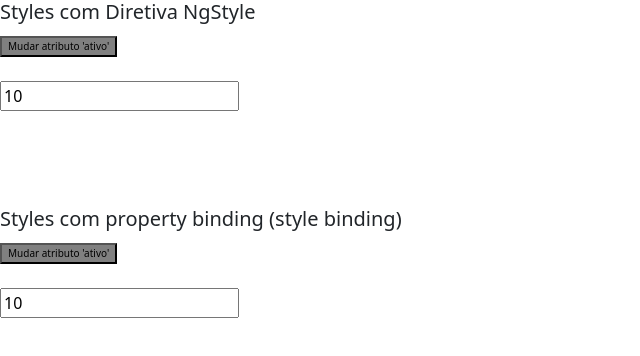
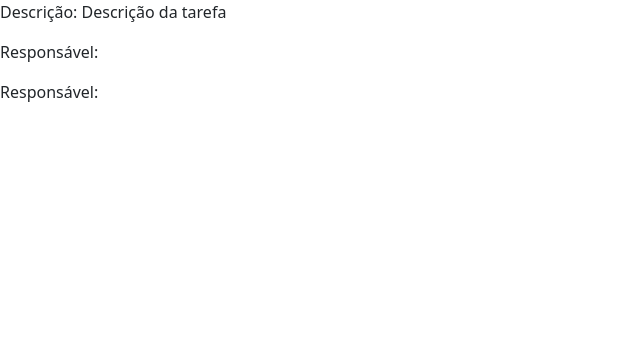
Before and after one commit to gustavomghisi7/Angular2_Directives, an Angular app: page / in a window 1280 px wide. Shown: the top 356 px of the page, without its empty margins (0-640 px from the left). Built offline with nearby package versions, Linux system fonts and the light colour scheme.

Commit message:
Operador Elvis

```diff
--- a/src/app/app.component.html
+++ b/src/app/app.component.html
@@ -14,5 +14,9 @@
 <app-diretiva-ngclass></app-diretiva-ngclass>
 -->
 
-<!-- Ng Style -->
+<!-- Ng Style
 <app-diretiva-ngstyle></app-diretiva-ngstyle>
+-->
+
+<!-- Operador Elvis -->
+<app-operador-elvis></app-operador-elvis>
--- a/src/app/app.module.ts
+++ b/src/app/app.module.ts
@@ -11,6 +11,7 @@ import { DiretivaNgswitchComponent } from './diretiva-ngswitch/diretiva-ngswitch
 import { DiretivaNgforComponent } from './diretiva-ngfor/diretiva-ngfor.component';
 import { DiretivaNgclassComponent } from './diretiva-ngclass/diretiva-ngclass.component';
 import { DiretivaNgstyleComponent } from './diretiva-ngstyle/diretiva-ngstyle.component';
+import { OperadorElvisComponent } from './operador-elvis/operador-elvis.component';
 
 @NgModule({
   declarations: [
@@ -20,7 +21,8 @@ import { DiretivaNgstyleComponent } from './diretiva-ngstyle/diretiva-ngstyle.co
     DiretivaNgswitchComponent,
     DiretivaNgforComponent,
     DiretivaNgclassComponent,
-    DiretivaNgstyleComponent
+    DiretivaNgstyleComponent,
+    OperadorElvisComponent
   ],
   imports: [
     BrowserModule,
--- /dev/null
+++ b/src/app/operador-elvis/operador-elvis.component.html
@@ -0,0 +1,5 @@
+<p>Descrição: {{ tarefa.desc }}</p>
+<p>Responsável: {{ tarefa.responsavel != null ? tarefa.responsavel.nome : '' }}</p>
+
+<!-- Operador Elvis -->
+<p>Responsável: {{ tarefa.responsavel?.usuario?.nome }}</p>
--- /dev/null
+++ b/src/app/operador-elvis/operador-elvis.component.ts
@@ -0,0 +1,22 @@
+import { Component, OnInit } from '@angular/core';
+
+@Component({
+  selector: 'app-operador-elvis',
+  templateUrl: './operador-elvis.component.html',
+  styleUrls: ['./operador-elvis.component.css']
+})
+export class OperadorElvisComponent implements OnInit {
+
+  tarefa: any = {
+    desc: 'Descrição da tarefa',
+    responsavel: {
+      usuario: null
+    }
+  };
+
+  constructor() { }
+
+  ngOnInit(): void {
+  }
+
+}
```
Also changed, not shown: src/app/operador-elvis/operador-elvis.component.css (added), 1 other file (tests, documents, lock files or other folders).
